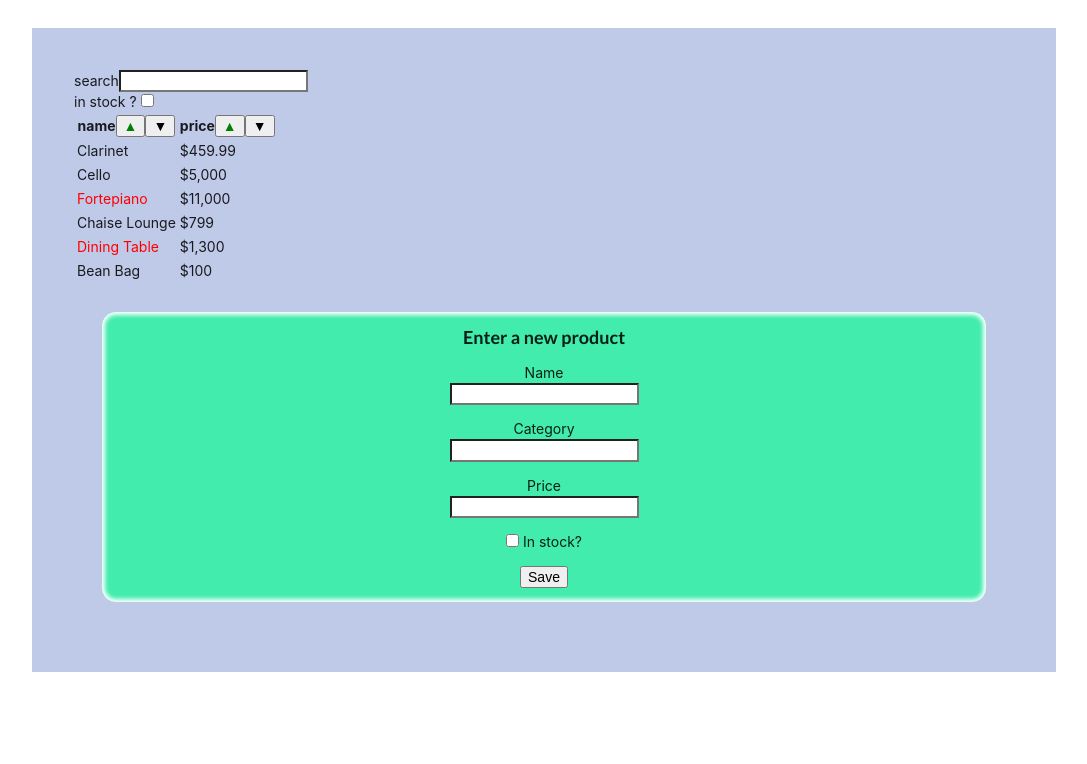
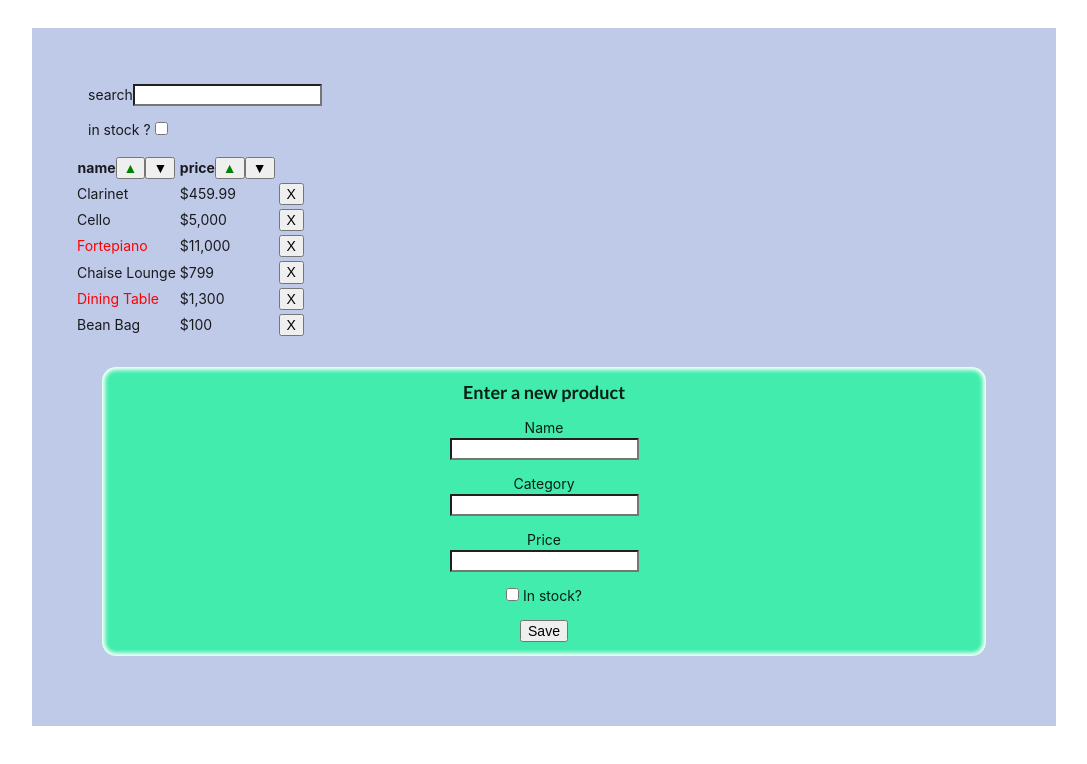
Before and after one commit to elhaw/products-app, a React (Create React App) app: page / in a window 1280 px wide. Shown: the top 764 px of the page, without its empty margins (96-1183 px from the left). Built offline with nearby package versions, Linux system fonts and the light colour scheme.

Commit message:
add filter and search functoinality

```diff
--- a/src/App.css
+++ b/src/App.css
@@ -80,3 +80,11 @@ button>* {
   border-radius: 1rem;
   box-shadow: inset 0px 0px 4px 3px white;
 }
+
+.searchField {
+  margin: 1rem;
+}
+
+.inStockField {
+  margin: 1rem;
+}
--- a/src/Filters.js
+++ b/src/Filters.js
@@ -2,18 +2,26 @@ import React, { Component } from 'react'
 import { Fragment } from 'react'
 
 export default class Filters extends Component {
+    constructor() {
+        super()
+        this.onChangeHandler = this.onChangeHandler.bind(this)
+    }
+
+    onChangeHandler(evt) {
+        this.props.formHandler(evt)
+    }
     render() {
         return (
             <Fragment>
                 <form >
-                    <div>
-                        <label htmlFor="search">search</label>
-                        <input type="text" id="search" name="search" />
+                    <div className="searchField">
+                        <label htmlFor="textFilter">search</label>
+                        <input onChange={this.onChangeHandler} type="text" id="textFilter" name="textFilter" value={this.props.textFilter} />
                     </div>
 
-                    <div>
-                        <label htmlFor="isInStock">in stock ? </label>
-                        <input type="checkbox" id="isInStock" name="isInStock" />
+                    <div className="inStockField">
+                        <label htmlFor="inStockOnly">in stock ? </label>
+                        <input onClick={this.onChangeHandler} type="checkbox" id="inStockOnly" name="inStockOnly"  checked={this.props.inStockOnly} />
                     </div>
                 </form>
             </Fragment>
--- a/src/ProductRow.js
+++ b/src/ProductRow.js
@@ -1,6 +1,10 @@
 import React, { Component, Fragment } from 'react'
 
 export default class ProductRow extends Component {
+
+    onDeleteClick(evt) {
+        console.log(evt.target)
+    }
 
     render() {
         return (
@@ -12,7 +16,11 @@ export default class ProductRow extends Component {
                         </span>
                     </td>
                     <td>{this.props.product.price}</td>
-
+                    <td  >
+                        <button  onClick = {this.onDeleteClick} >
+                            X
+                        </button>
+                    </td>
                 </tr>
             </Fragment>
         )
--- a/src/ProductTable.js
+++ b/src/ProductTable.js
@@ -2,26 +2,38 @@ import React, { Component } from 'react'
 import SortableColumnHeader from './SortableColumnHeader'
 import ProductRow from './ProductRow'
 export default class ProductTable extends Component {
+    constructor(props) {
+        super(props);
+
+        this.state = {
+            column: 'name',
+            dirction: 'desc'
+        }
+    }
+
     render() {
         let productsAsArray = Object.keys(this.props.products).map((pid) => this.props.products[pid]);
-        let rows = productsAsArray.map((product)=>{
-            return (
-                <ProductRow product = {product} key = {product.id} />
-            )
+        let rows = productsAsArray.map((product) => {
+            //exclude items
+            if ((product.name.toLowerCase().indexOf(this.props.textFilter.toLowerCase())) === -1 || (!product.stocked && this.props.inStockOnly)) {
+                return;
+            }
+            if (product)
+                return (
+                    <ProductRow product={product} key={product.id} />
+                )
         })
         return (
             <div>
                 <table>
                     <thead>
                         <tr>
-                            <SortableColumnHeader  column = "name" />
-                            <SortableColumnHeader column = "price" />
+                            <SortableColumnHeader column="name" />
+                            <SortableColumnHeader column="price" />
                         </tr>
                     </thead>
                     <tbody>
-
                         {rows}
-
                     </tbody>
                 </table>
             </div>
--- a/src/Products.js
+++ b/src/Products.js
@@ -13,11 +13,34 @@ var PRODUCTS = {
 };
 
 export default class Products extends Component {
+    constructor(props) {
+        super(props)
+        this.state = {
+            textFilter: '',
+            inStockOnly: false,
+            products: PRODUCTS
+        }
+        this.onCahngeHandler = this.onCahngeHandler.bind(this)
+    }
+    onCahngeHandler(evt) {
+        const value = evt.target.type === 'checkbox' ? evt.target.checked : evt.target.value
+        this.setState({
+
+            [evt.target.name] : value
+        })
+    }
     render() {
         return (
             <Fragment>
-                <Filters />
-                <ProductTable products = {PRODUCTS} />
+                <Filters
+                    textFilter={this.state.textFilter}
+                    inStockOnly={this.state.inStockOnly}
+                    formHandler = {this.onCahngeHandler}
+                />
+                <ProductTable
+                    textFilter={this.state.textFilter}
+                    inStockOnly={this.state.inStockOnly}
+                    products={PRODUCTS} />
                 <ProductForm />
             </Fragment>
         )
```
